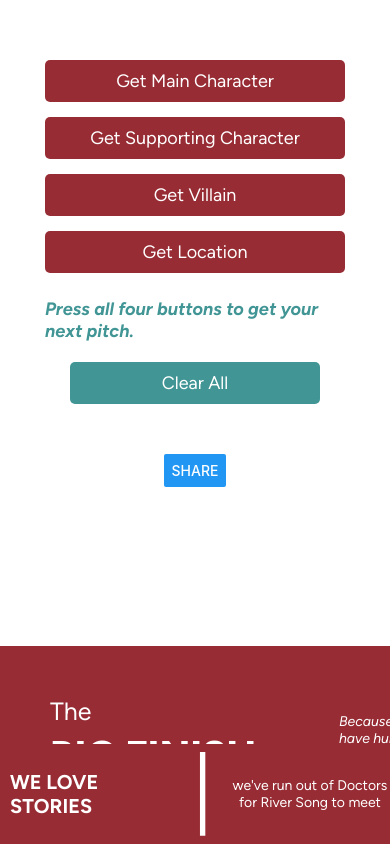
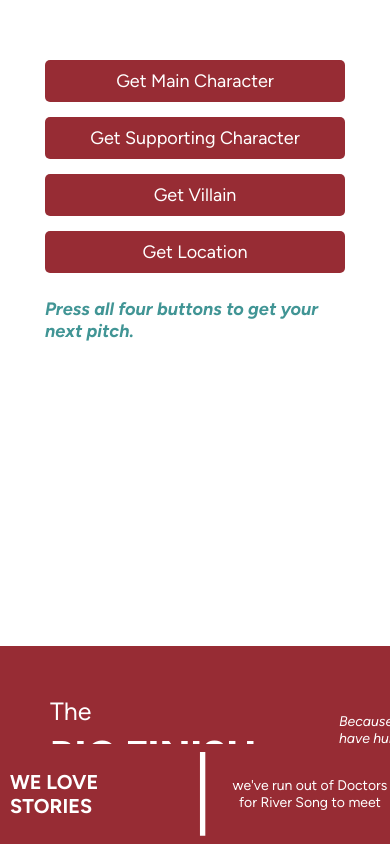
Before and after one commit to aagb1884/BigFinishGeneratorApp, a React Native app: screen / in a window 390 px wide. Built offline with nearby package versions, Linux system fonts and the light colour scheme.

Commit message:
clear all appears after any button press, share after all four buttons pressed

```diff
--- a/App.js
+++ b/App.js
@@ -24,7 +24,6 @@ export default function App() {
   const [fontsLoaded, setFontsLoaded] = useState(false);
 
   //orientation
-
   useEffect(() => {
     async function unlockOrientation(){
       if (Platform.isPad) {
@@ -191,14 +190,20 @@ const animatedLocationStyle = useFadeAnimation(fadeOpacityLocation);
             )}
                   </View>
 
-                  <View style={styles.clearAllContainer}>
-          <ClearAll clearAll={clearAll}
-          fontsLoaded={fontsLoaded} />
+                <View style={styles.clearAllContainer}>
+
+                {(mainCharacter || supportingCharacter || villain || location) && (
+                <ClearAll clearAll={clearAll}
+                fontsLoaded={fontsLoaded} />
+                )}
+                </View>
+
           </View>
-                  </View>
 
           <View style={styles.sharing}>
+            {mainCharacter && supportingCharacter && villain && location && (
             <ShareButton pitch={pitch} fontsLoaded={fontsLoaded} />
+            )}
           </View>
 
 
```
Also changed, not shown: package.json (+10 -9 lines), 1 other file (tests, documents, lock files or other folders).
